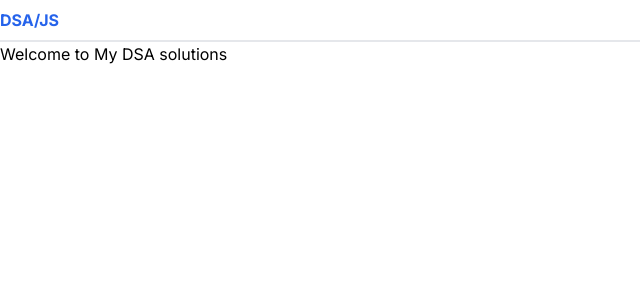
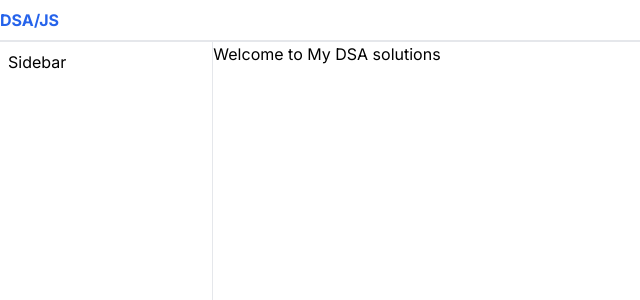
Before and after one commit to sonangrai/dataStructureJs, a Next.js app: page / in a window 1280 px wide. Shown: the top 300 px of the page, without its empty margins (0-640 px from the left). Built offline with nearby package versions, Linux system fonts and the light colour scheme.

Commit message:
feat: layout

```diff
--- a/app/layout.tsx
+++ b/app/layout.tsx
@@ -1,4 +1,5 @@
 import Header from "components/common/Header";
+import Sidebar from "components/common/Sidebar";
 import { Inter } from "next/font/google";
 import "./globals.css";
 
@@ -20,9 +21,14 @@ export default function RootLayout({
 }) {
   return (
     <html lang="en" className={inter.className}>
-      <body>
+      <body className="flex flex-wrap">
         <Header />
-        {children}
+
+        <aside className="w-1/6 border-r p-2">
+          <Sidebar />
+        </aside>
+
+        <main className="w-5/6">{children}</main>
       </body>
     </html>
   );
--- a/components/common/Header.tsx
+++ b/components/common/Header.tsx
@@ -2,7 +2,7 @@ import Link from "next/link";
 
 function Header() {
   return (
-    <header className="border-b-2">
+    <header className="border-b-2 sticky top-0 w-full bg-white z-10">
       <div className="container py-2 mx-auto">
         <Link href="/" className="font-bold text-blue-600">
           DSA/JS
--- /dev/null
+++ b/components/common/Sidebar.tsx
@@ -0,0 +1,5 @@
+function Sidebar() {
+  return <div className="min-h-[100vh]">Sidebar</div>;
+}
+
+export default Sidebar;
```
